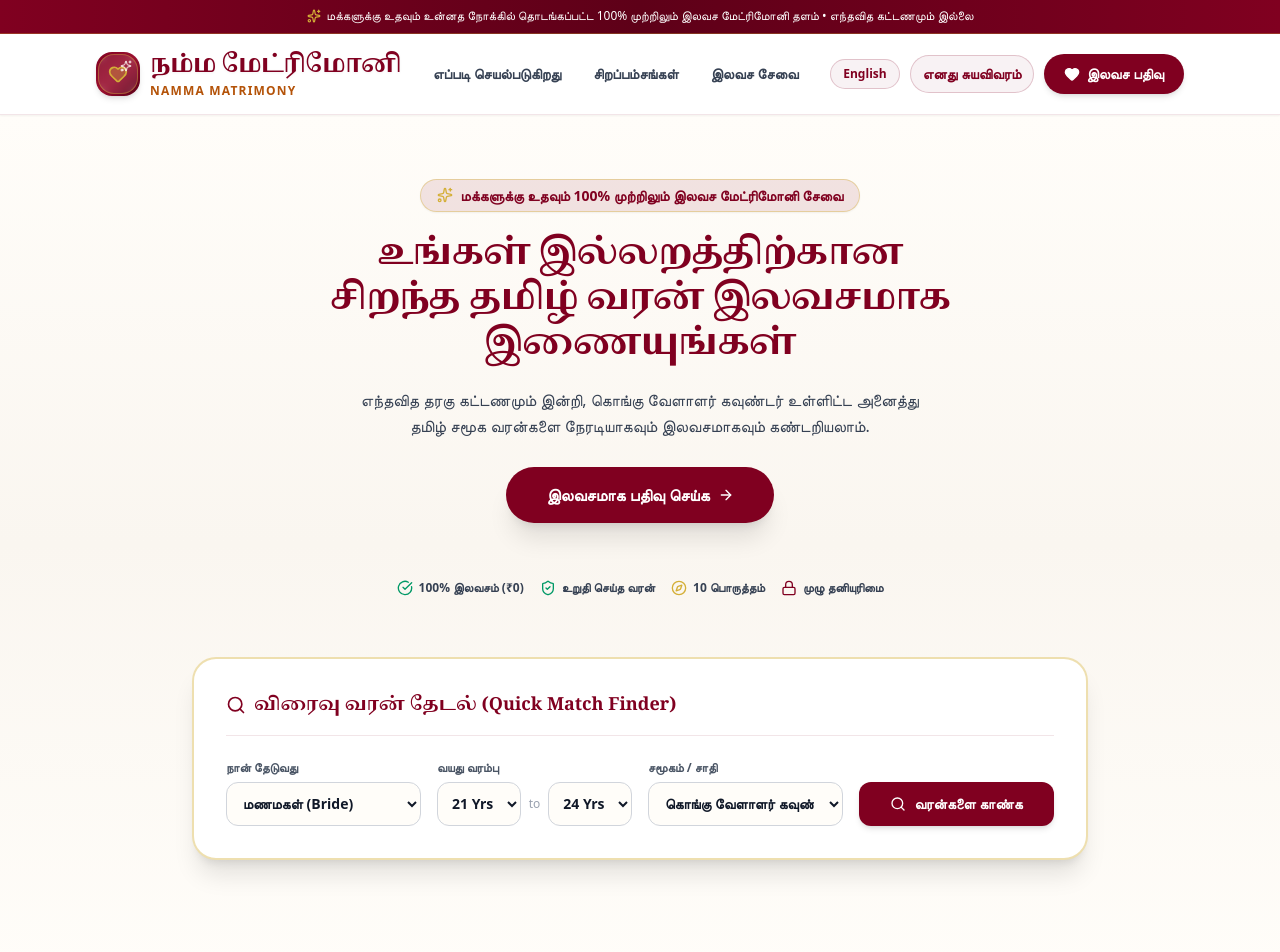
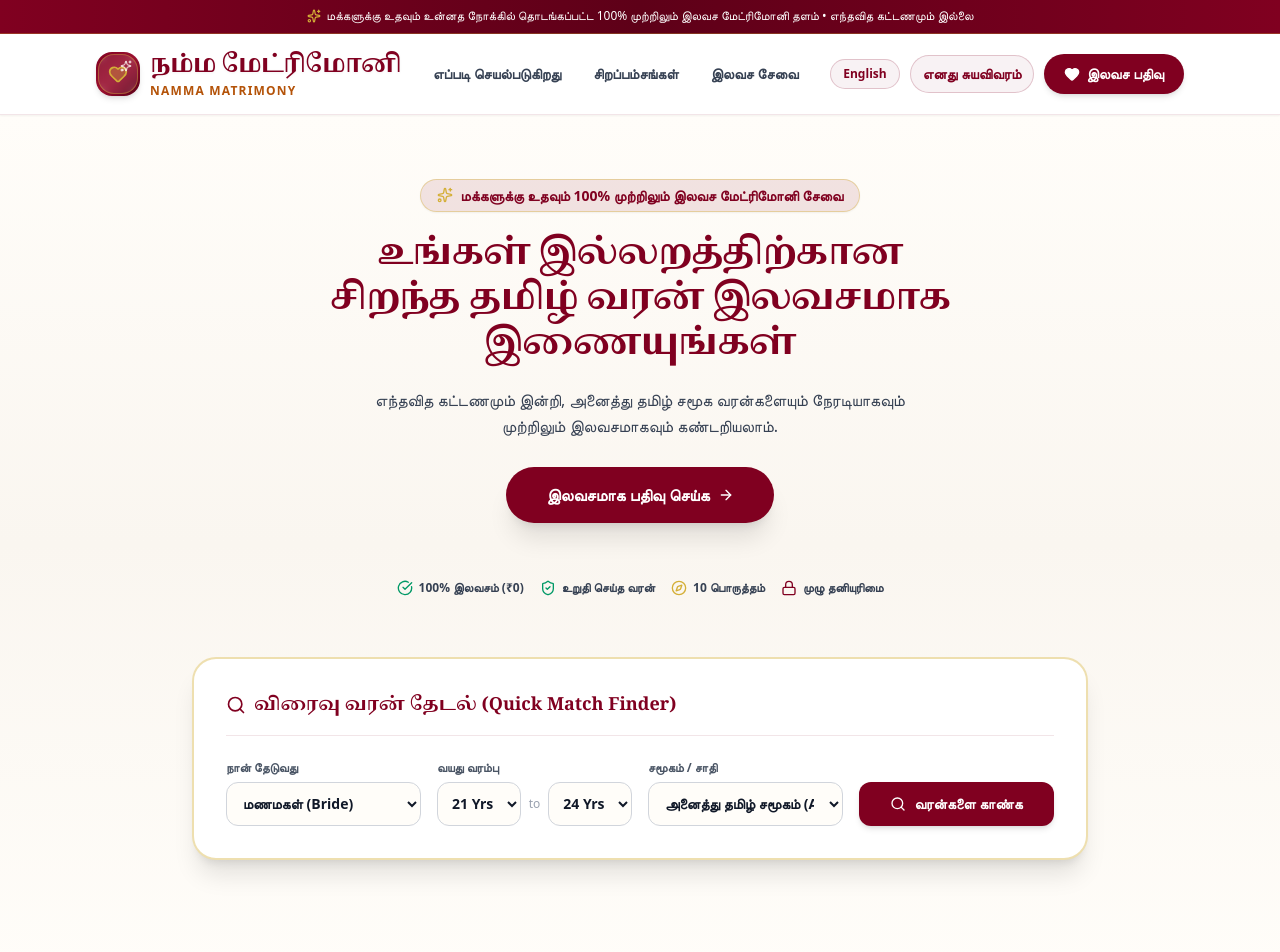
Before and after one commit to Manochithra-Subramaniam022/namma-matrimony, a Next.js app: page / in a window 1280 px wide. Shown: the top 952 px of the page. Built offline with nearby package versions, Linux system fonts and the light colour scheme.

Commit message:
Remove tharagu word and replace Kongu Vellalar Gounder mention with all Tamil communities

```diff
--- a/src/backend/actions/registration.ts
+++ b/src/backend/actions/registration.ts
@@ -152,7 +152,7 @@ export async function registerProfileWithPrisma(formData: any) {
       state: formData.state || 'Tamil Nadu',
       city: formData.city || 'Coimbatore',
       religion: formData.religion || 'Hindu',
-      caste: formData.caste || 'Kongu Vellalar Gounder',
+      caste: formData.caste || 'Tamil',
       subCaste: formData.subCaste || null,
       koottam: formData.kootam || formData.koottam || null,
       dob: dob.toISOString(),
--- a/src/constants/branding.ts
+++ b/src/constants/branding.ts
@@ -11,8 +11,8 @@ export const BRANDING = {
     planNameTa: '100% முற்றிலும் இலவச சேவை',
     cost: 'Free Forever / ₹0',
     costTamil: 'எப்போதும் முற்றிலும் இலவசம்',
-    descriptionEn: 'Designed wholeheartedly as a non-profit community initiative to help every family find their ideal life partner without brokerage or subscription fees.',
-    descriptionTa: 'எந்தவித தரகு கட்டணமும் அல்லது மாதாந்திர கட்டணமும் இன்றி, அனைவருக்கும் உதவும் நோக்கில் தொடங்கப்பட்ட முழுமையான இலவச சேவை.',
+    descriptionEn: 'Designed wholeheartedly as a non-profit community initiative to help every family find their ideal life partner with zero fees or subscription charges.',
+    descriptionTa: 'எந்தவித கட்டணமும் அல்லது மாதாந்திர கட்டணமும் இன்றி, அனைத்து தமிழ் சமூகத்தினருக்கும் உதவும் நோக்கில் தொடங்கப்பட்ட முழுமையான இலவச சேவை.',
   },
 
   features: [
--- a/src/frontend/components/landing/LandingPage.tsx
+++ b/src/frontend/components/landing/LandingPage.tsx
@@ -22,7 +22,7 @@ export default function LandingPage() {
   const [lookingFor, setLookingFor] = useState('BRIDE');
   const [ageFrom, setAgeFrom] = useState('21');
   const [ageTo, setAgeTo] = useState('29');
-  const [castePreference, setCastePreference] = useState('Kongu Vellalar Gounder');
+  const [castePreference, setCastePreference] = useState('Any');
 
   return (
     <div className="min-h-screen bg-[#FFFDF9] text-gray-900 font-sans selection:bg-primary/20 flex flex-col">
@@ -119,8 +119,8 @@ export default function LandingPage() {
             {/* Subheading */}
             <p className="text-xs sm:text-sm md:text-base text-gray-700 font-medium max-w-xl mx-auto leading-relaxed px-1">
               {language === 'TA'
-                ? 'எந்தவித தரகு கட்டணமும் இன்றி, கொங்கு வேளாளர் கவுண்டர் உள்ளிட்ட அனைத்து தமிழ் சமூக வரன்களை நேரடியாகவும் இலவசமாகவும் கண்டறியலாம்.'
-                : 'A genuine non-profit community platform to help Tamil families connect directly, verify authentic profiles, and match horoscopes completely free.'}
+                ? 'எந்தவித கட்டணமும் இன்றி, அனைத்து தமிழ் சமூக வரன்களையும் நேரடியாகவும் முற்றிலும் இலவசமாகவும் கண்டறியலாம்.'
+                : 'A genuine non-profit community platform to help families connect directly, verify authentic profiles, and match horoscopes completely free across all Tamil communities.'}
             </p>
 
             {/* Hero CTA Button */}
@@ -219,13 +219,21 @@ export default function LandingPage() {
                   onChange={(e) => setCastePreference(e.target.value)}
                   className="w-full h-11 px-3 rounded-xl border border-gray-300 bg-[#FFFDF9] text-gray-900 font-semibold text-xs sm:text-sm focus:border-primary focus:outline-none"
                 >
+                  <option value="Any">{language === 'TA' ? 'அனைத்து தமிழ் சமூகம் (All Tamil Communities)' : 'All Tamil Communities (Any)'}</option>
                   <option value="Kongu Vellalar Gounder">கொங்கு வேளாளர் கவுண்டர்</option>
                   <option value="Vanniyar">வன்னியர்</option>
                   <option value="Nadar">நாடார்</option>
                   <option value="Chettiar">செட்டியார்</option>
                   <option value="Mudaliar">முதலியார்</option>
                   <option value="Brahmin">பிராமணர்</option>
-                  <option value="Any">அனைத்து சமூகம் (Any)</option>
+                  <option value="Pillai">பிள்ளை</option>
+                  <option value="Thevar">தேவர் / முக்குலத்தோர்</option>
+                  <option value="Naidu">நாயுடு</option>
+                  <option value="Reddiar">ரெட்டியார்</option>
+                  <option value="Viswakarma">விஸ்வகர்மா</option>
+                  <option value="Yadav">யாதவர்</option>
+                  <option value="AdiDravidar">ஆதி திராவிடர்</option>
+                  <option value="Other">{language === 'TA' ? 'இதர தமிழ் சமூகங்கள் (Other)' : 'Other Tamil Communities'}</option>
                 </select>
               </div>
 
@@ -256,7 +264,7 @@ export default function LandingPage() {
             <p className="text-xs sm:text-sm text-gray-600 mt-2">
               {language === 'TA'
                 ? 'மக்களுக்கு உதவும் நோக்கில் முற்றிலும் இலவசமாக வடிவமைக்கப்பட்ட நேரடி வரன் தேடல்'
-                : 'A transparent community initiative to connect families without subscription fees or brokers'}
+                : 'A transparent community initiative to connect families with zero subscription fees or charges'}
             </p>
           </div>
 
--- a/src/frontend/components/profile-wizard/Step1PersonalInfo.tsx
+++ b/src/frontend/components/profile-wizard/Step1PersonalInfo.tsx
@@ -147,7 +147,7 @@ export function Step1PersonalInfo({
       locationLandmark: initialData?.locationLandmark || '',
 
       religion: initialData?.religion || 'Hindu',
-      caste: initialData?.caste || 'Kongu Vellalar Gounder',
+      caste: initialData?.caste || '',
       subCaste: initialData?.subCaste || '',
       koottam: initialData?.koottam || '',
       customKoottam: initialData?.customKoottam || '',
@@ -604,6 +604,7 @@ export function Step1PersonalInfo({
               {...register('caste')}
               className="w-full h-11 px-3.5 rounded-xl border border-gray-300 bg-[#FFFDF9] text-gray-900 font-medium text-sm focus:border-primary focus:bg-white focus:outline-none transition-all"
             >
+              <option value="">{language === 'TA' ? '-- சாதியைத் தேர்ந்தெடுக்கவும் --' : '-- Select Community --'}</option>
               {CASTE_OPTIONS.map((c) => (
                 <option key={c.value} value={c.value}>
                   {language === 'TA' ? c.labelTa : c.labelEn}
--- a/src/frontend/components/profile-wizard/Step4Payment.tsx
+++ b/src/frontend/components/profile-wizard/Step4Payment.tsx
@@ -93,8 +93,8 @@ export function Step4Payment({
             </h3>
             <p className="text-xs sm:text-sm text-rose-100/90 max-w-lg leading-relaxed">
               {language === 'TA'
-                ? 'எந்தவித தரகு கட்டணமும், உறுப்பினர் கட்டணமும் இன்றி மக்களுக்கு உதவும் உன்னத நோக்கில் உருவாக்கப்பட்ட இலவச மேட்ரிமோனி தளம்.'
-                : 'Built purely as a community social service to help families find compatible life partners with zero fees and no intermediaries.'}
+                ? 'எந்தவித கட்டணமும் அல்லது உறுப்பினர் கட்டணமும் இன்றி அனைத்து தமிழ் சமூக மக்களுக்கும் உதவும் உன்னத நோக்கில் உருவாக்கப்பட்ட இலவச மேட்ரிமோனி தளம்.'
+                : 'Built purely as a community social service to help families find compatible life partners with zero fees and no charges across all Tamil communities.'}
             </p>
           </div>
 
@@ -151,7 +151,7 @@ export function Step4Payment({
               {language === 'TA' ? 'சமூகம் & குலம்' : 'Caste & Koottam'}
             </span>
             <p className="font-bold text-gray-900 text-sm">
-              {initialData?.caste || 'Kongu Vellalar Gounder'} {initialData?.kootam ? `• ${initialData.kootam}` : ''}
+              {initialData?.caste || (language === 'TA' ? 'அனைத்து தமிழ் சமூகம்' : 'All Tamil Communities')} {initialData?.kootam ? `• ${initialData.kootam}` : ''}
             </p>
           </div>
 
--- a/src/frontend/components/profile/AkshayamProfileView.tsx
+++ b/src/frontend/components/profile/AkshayamProfileView.tsx
@@ -94,7 +94,7 @@ export default function AkshayamProfileView({
 *பெயர்:* ${fullName}
 *பாலினம்:* ${gender}
 *வயது & உயரம்:* ${age ? `${age} வயது` : ''} ${heightDisplay ? `• ${heightDisplay}` : ''}
-*சமூகம் & குலம்:* ${profile?.caste || 'கொங்கு வெள்ளாளர்'} ${profile?.koottam || profile?.kootam ? `(${profile.koottam || profile.kootam})` : ''}
+*சமூகம் & குலம்:* ${profile?.caste || 'தமிழ் சமூகம்'} ${profile?.koottam || profile?.kootam ? `(${profile.koottam || profile.kootam})` : ''}
 *ராசி & நட்சத்திரம்:* ${profile?.rasi || '-'} • ${profile?.nakshatram || '-'}
 *கல்வி:* ${profile?.educationList?.[0]?.degree || profile?.education || '-'}
 *பணி & ஊர்:* ${profile?.designation || profile?.workNature || '-'} ${profile?.workCity ? `(${profile.workCity})` : ''}
@@ -322,7 +322,7 @@ export default function AkshayamProfileView({
                 <div className="flex items-center gap-2">
                   <span className="font-bold text-primary shrink-0">சமூகம் & குலம்:</span>
                   <span className="font-extrabold text-gray-900">
-                    {profile?.caste || 'கொங்கு வெள்ளாளர் கவுண்டர்'}
+                    {profile?.caste || 'தமிழ் சமூகம்'}
                     {profile?.subCaste ? ` • ${profile.subCaste}` : ''}
                   </span>
                 </div>
@@ -856,7 +856,7 @@ export default function AkshayamProfileView({
                 <div>
                   <p className="font-bold text-xs">100% இலவச மக்கள் சேவை உத்தரவாதம்</p>
                   <p className="text-[11px] text-emerald-700 mt-0.5 leading-relaxed">
-                    எந்தவித தரகு கட்டணமும் இன்றி குடும்பங்கள் நேரடியாக தொடர்பு கொண்டு பேச இந்த சுயவிவரம் வழங்கப்படுகிறது.
+                    எந்தவித கட்டணமும் இன்றி குடும்பங்கள் நேரடியாக தொடர்பு கொண்டு பேச இந்த சுயவிவரம் வழங்கப்படுகிறது.
                   </p>
                 </div>
               </div>
```
